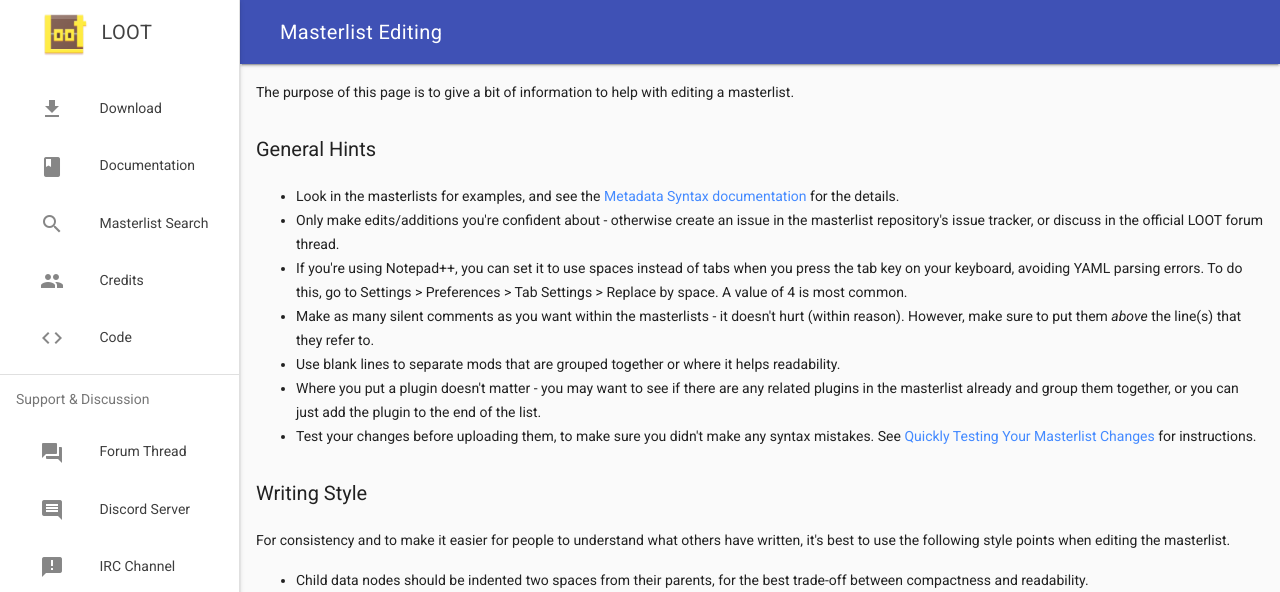
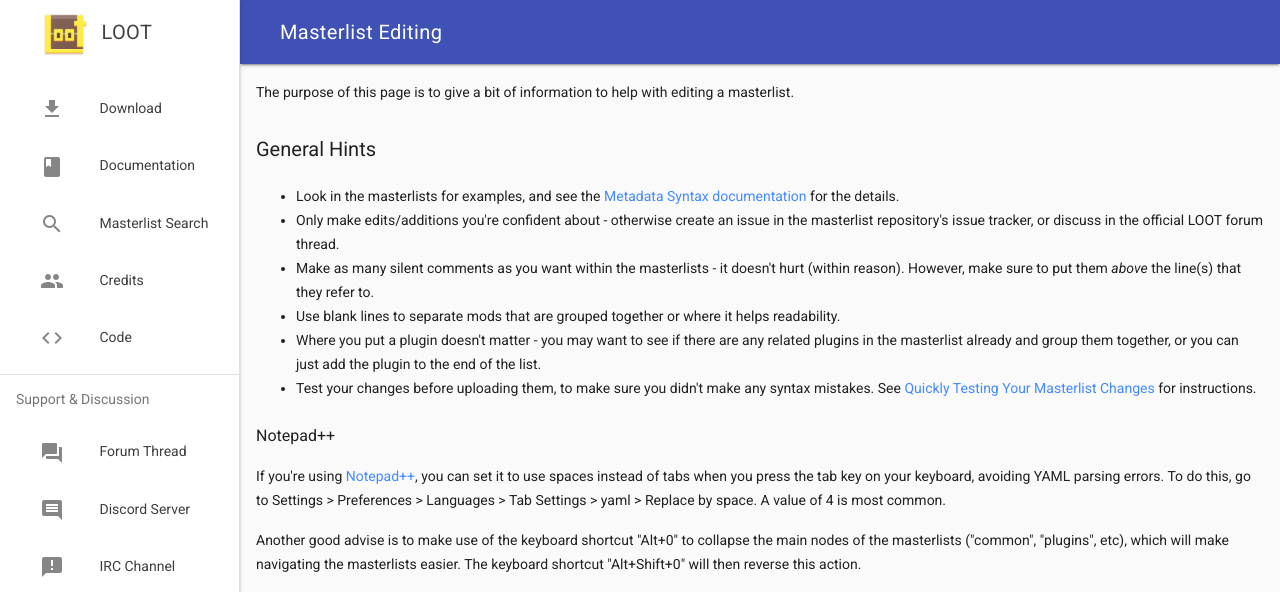
Before and after one commit to loot/loot.github.io, a Jekyll site: the page built from docs/contributing/Masterlist-Editing.html, in a window 1280 px wide. Shown: the top 592 px of the page. Built offline with Jekyll 4.4.1, drawn with Linux system fonts in a browser that asks for light colours; nearby versions of some CDN libraries; some of the changed text lies outside the part shown; grey boxes are pictures that could not be loaded.

Commit message:
Provide more tips regarding Notepad++

```diff
--- a/docs/contributing/Masterlist-Editing.html
+++ b/docs/contributing/Masterlist-Editing.html
@@ -10,12 +10,18 @@
 <ul>
   <li>Look in the masterlists for examples, and see the <a href="https://loot-api.readthedocs.io/en/stable/metadata/introduction.html">Metadata Syntax documentation</a> for the details.</li>
   <li>Only make edits/additions you're confident about - otherwise create an issue in the masterlist repository's issue tracker, or discuss in the official LOOT forum thread.</li>
-  <li>If you're using Notepad++, you can set it to use spaces instead of tabs when you press the tab key on your keyboard, avoiding YAML parsing errors. To do this, go to Settings &gt; Preferences &gt; Tab Settings &gt; Replace by space. A value of 4 is most common.</li>
   <li>Make as many silent comments as you want within the masterlists - it doesn't hurt (within reason). However, make sure to put them <em>above</em> the line(s) that they refer to.</li>
   <li>Use blank lines to separate mods that are grouped together or where it helps readability.</li>
   <li>Where you put a plugin doesn't matter - you may want to see if there are any related plugins in the masterlist already and group them together, or you can just add the plugin to the end of the list.</li>
   <li>Test your changes before uploading them, to make sure you didn't make any syntax mistakes. See <a href="Quickly-Testing-Your-Masterlist-Changes.html">Quickly Testing Your Masterlist Changes</a> for instructions.</li>
 </ul>
+
+<h4>Notepad++</h4>
+<p>If you're using <a href="https://notepad-plus-plus.org/">Notepad++</a>, you can set it to use spaces instead of tabs when you press the tab key on your keyboard, avoiding YAML parsing errors. To do this, go to Settings &gt; Preferences &gt; Languages &gt; Tab Settings &gt; yaml &gt; Replace by space. A value of 4 is most common.</p>
+
+<p>Another good advise is to make use of the keyboard shortcut "Alt+0" to collapse the main nodes of the masterlists ("common", "plugins", etc), which will make navigating the masterlists easier. The keyboard shortcut "Alt+Shift+0" will then reverse this action.</p>
+
+<img src="../../images/Notepad.png" alt="Notepad++" width="800" height="580">
 
 <h3>Writing Style</h3>
 
```
